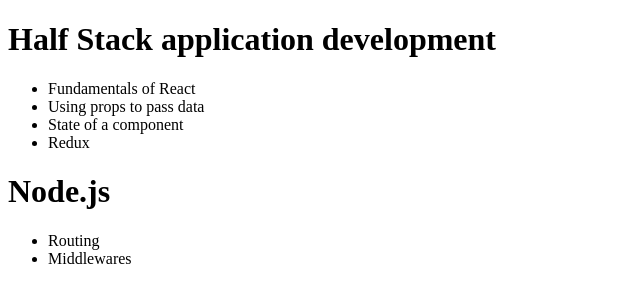
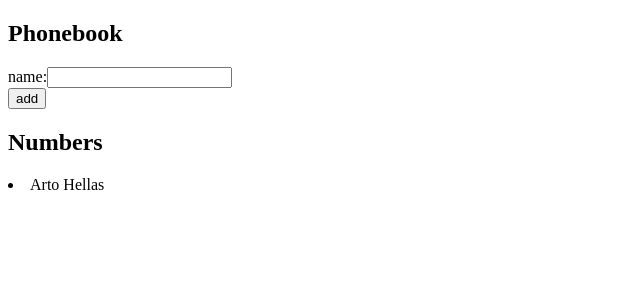
Before and after one commit to AndregSouza/fullstackopen-exercises, a React (Vite) app in the folder part2/: page / in a window 1280 px wide. Shown: the top 302 px of the page, without its empty margins (0-640 px from the left). Built offline with nearby package versions, Linux system fonts and the light colour scheme.

Commit message:
Exercise 2.6 checkpoint

```diff
--- a/part2/src/App.jsx
+++ b/part2/src/App.jsx
@@ -1,54 +1,46 @@
-import ListCourses from './components/Course'
+import { useState } from 'react'
 
 const App = () => {
-  const courses = [
-    {
-      name: 'Half Stack application development',
-      id: 1,
-      parts: [
-        {
-          name: 'Fundamentals of React',
-          exercises: 10,
-          id: 1
-        },
-        {
-          name: 'Using props to pass data',
-          exercises: 7,
-          id: 2
-        },
-        {
-          name: 'State of a component',
-          exercises: 14,
-          id: 3
-        },
-        {
-          name: 'Redux',
-          exercises: 11,
-          id: 4
-        }
-      ]
-    },
-    {
-      name: 'Node.js',
-      id: 2,
-      parts: [
-        {
-          name: 'Routing',
-          exercises: 3,
-          id: 1
-        },
-        {
-          name: 'Middlewares',
-          exercises: 7,
-          id: 2
-        }
-      ]
+  const [persons, setPersons] = useState([
+    { name: 'Arto Hellas' }
+  ])
+  const [newName, setNewName] = useState('')
+
+  const addName = (event) => {
+    event.preventDefault()
+    const nameObject = {
+      name: newName
     }
-  ]
+    setPersons(persons.concat(nameObject))
+    setNewName('')
+  }
+
+  const handleNoteChange = (event) => {
+    console.log(event.target.value);
+    setNewName(event.target.value)
+  }
 
   return (
     <div>
-      <ListCourses props = {courses} />
+      <h2>Phonebook</h2>
+      <form>
+        <div>
+          name:
+          <input
+            value ={newName}
+            onChange = {handleNoteChange}
+          />
+        </div>
+        <div>
+          <button onClick={addName} type="submit">add</button>
+        </div>
+      </form>
+      <h2>Numbers</h2>
+      {persons.map(function(prop){
+        return(
+          <li>{prop.name}</li>
+        )
+      })}
     </div>
   )
 }
--- a/part2/src/components/Course.jsx
+++ /dev/null
@@ -1,18 +0,0 @@
-const ListCourses = ({props}) => {
-    return(
-      <>
-        {props.map(function(course){
-          return (
-            <>
-              <h1 key = {course.id}>{course.name}</h1>
-              <ul>
-              {course.parts.map(list => <li key = {list.id}> {list.name} </li>)}
-              </ul>
-            </>
-          )
-        })}
-      </>
-    )
-  }
-
-export default ListCourses
```
Also changed, not shown: part2/src/components/Note.jsx (added, +7 -0 lines).
